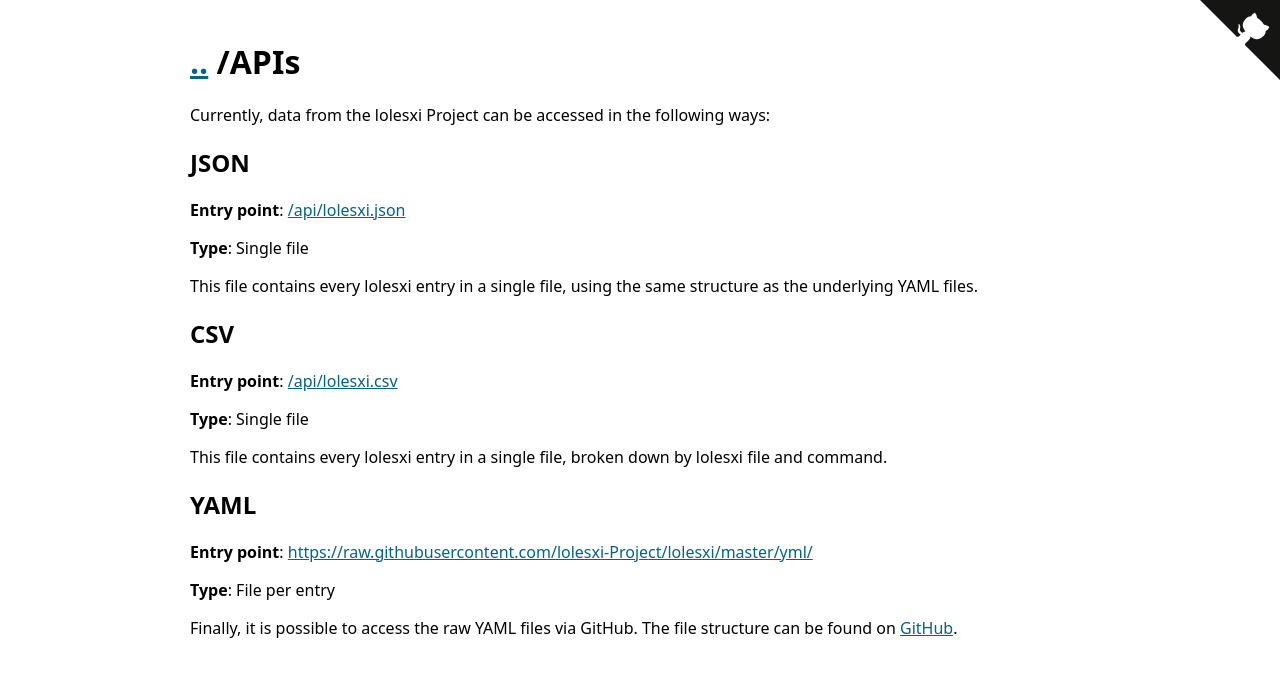
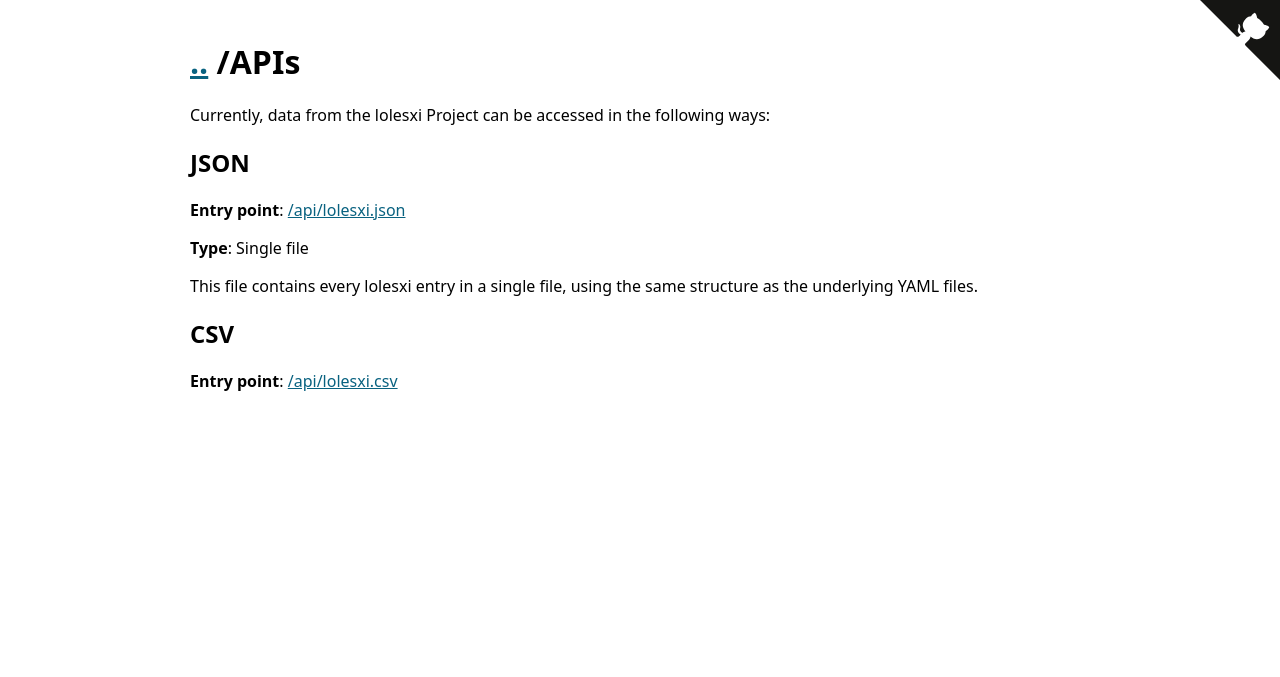
Before and after one commit to LOLESXi-Project/LOLESXi, a Jekyll site: the page built from api/index.md, in a window 1280 px wide. Shown: the top 677 px of the page. Built offline with Jekyll 4.4.1, drawn with Linux system fonts in a browser that asks for light colours.

Commit message:
Update api page
fixed broken links

```diff
--- a/api/index.md
+++ b/api/index.md
@@ -3,34 +3,14 @@
 title: APIs
 ---
 
-<script async src=""></script>
-<script>
-  window.dataLayer = window.dataLayer || [];
-  function gtag(){dataLayer.push(arguments);}
-  gtag('js', new Date());
-  gtag('config', 'UA-133649096-1');
-</script>
-
-
 Currently, data from the lolesxi Project can be accessed in the following ways:
 
 ## JSON
-**Entry point**: <a href="{{'/api/lolesxi.json' | relative_url }}">{{'/api/lolesxi.json' | relative_url}}</a>
+**Entry point**: <a href="https://github.com/LOLESXi-Project/LOLESXi/blob/main/api/lolesxi.json">/api/lolesxi.json</a>
 
 **Type**: Single file
 
 This file contains every lolesxi entry in a single file, using the same structure as the underlying YAML files.
 
 ## CSV
-**Entry point**: <a href="{{'/api/lolesxi.csv' | relative_url }}">{{'/api/lolesxi.csv' | relative_url}}</a>
-
-**Type**: Single file
-
-This file contains every lolesxi entry in a single file, broken down by lolesxi file and command.
-
-## YAML
-**Entry point**: <a href="https://raw.githubusercontent.com/lolesxi-Project/lolesxi/master/yml/">https://raw.githubusercontent.com/lolesxi-Project/lolesxi/master/yml/</a>
-
-**Type**: File per entry
-
-Finally, it is possible to access the raw YAML files via GitHub. The file structure can be found on <a href="https://github.com/lolesxi-Project/lolesxi/tree/master/yml">GitHub</a>.
+**Entry point**: <a href="https://github.com/LOLESXi-Project/LOLESXi/blob/main/api/lolesxi.csv">/api/lolesxi.csv</a>
```
